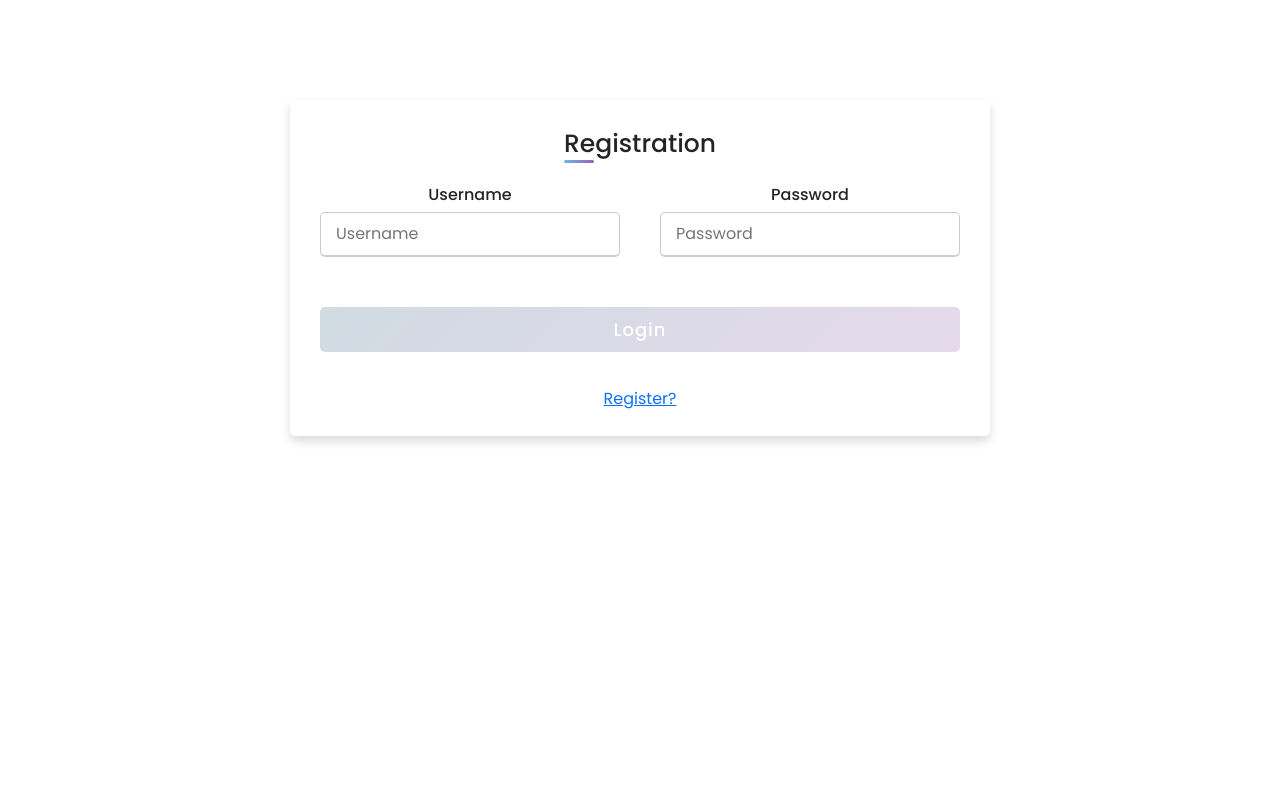
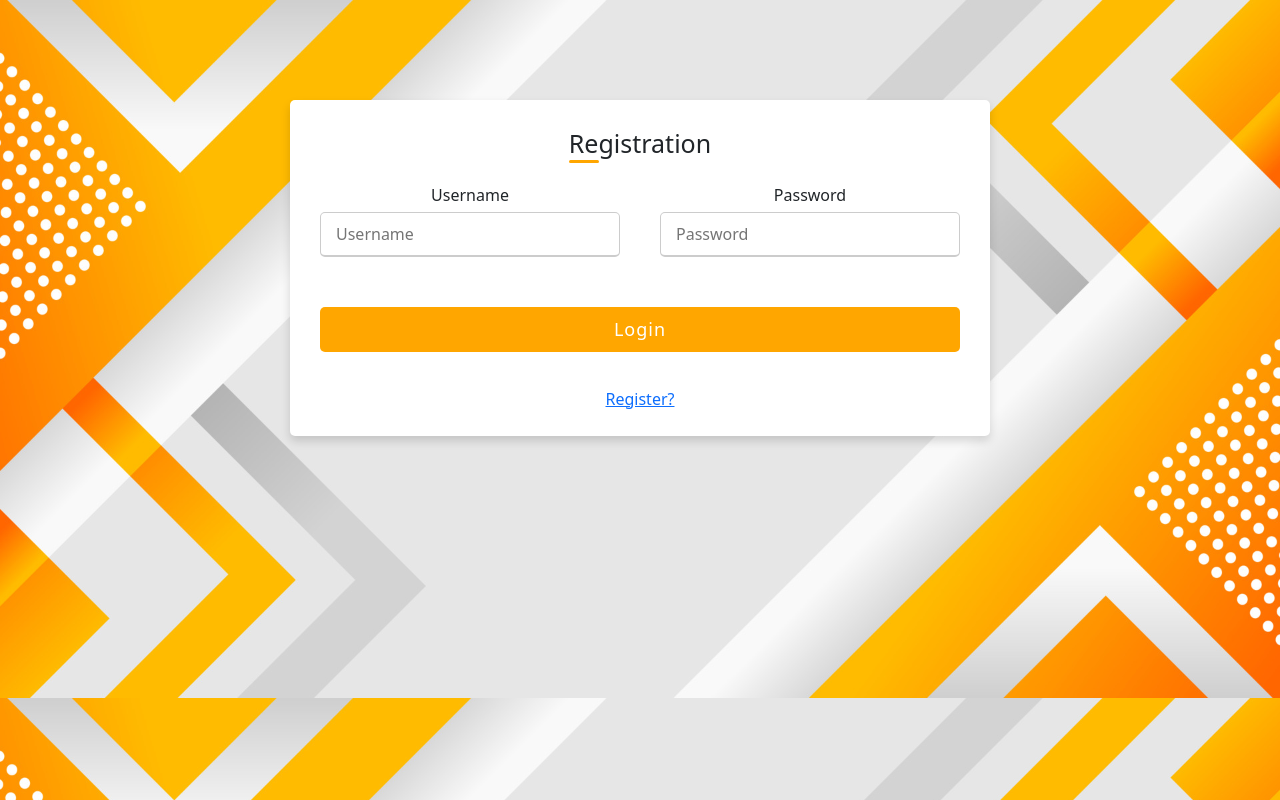
Before and after one commit to tanmays1124/frontend2, a React (Create React App) app: page /login in a window 1280 px wide. Built offline with nearby package versions, Linux system fonts and the light colour scheme.

Commit message:
background image

```diff
--- a/src/App.css
+++ b/src/App.css
@@ -1,13 +1,13 @@
 /* src/App.css */
 body {
-  font-family: "Arial", sans-serif;
   margin: 0;
   padding: 0;
   background-color: #f4f4f4;
+  background-image: url('images/bg.jpg');
+  background-size: cover;
 }
 * {
     margin: 0;
     padding: 0;
-    box-sizing: border-box;
   }
 /* Add styles for individual pages if needed */
--- a/src/App.js
+++ b/src/App.js
@@ -1,6 +1,6 @@
 // import react from 'react';
 import { BrowserRouter as Router, Route, Routes } from "react-router-dom";
-// import "./App.css";
+import "./App.css";
 import Home from "./components/Home";
 // import Navbar from './components/Navbar'
 import History from "./components/History";
--- a/src/components/History.css
+++ b/src/components/History.css
@@ -8,7 +8,7 @@
   }
 
   .quiz-history {
-    max-width: 800px;
+    max-width: 1000px;
     margin: 0 auto;
     /* background-color:rgb(154, 204, 218); */
 
@@ -18,7 +18,9 @@
     list-style: none;
     padding: 0;
     box-shadow: 1px 2px 8px 0px rgba(0, 0, 0, 0.459);
-    /* background-color:rgb(154, 204, 218); */
+    background-color:#f8f8f8;
+    max-height: 100vh;
+    overflow-y: scroll;
 
   }
 
@@ -28,7 +30,7 @@
     transition: background-color 0.3s ease-in-out, transform 0.3s ease-in-out;
     cursor: pointer;
     margin: 10px;
-    /* background-color:rgb(154, 204, 218); */
+    background-color:#f8f8f8;
 
 
 
@@ -75,14 +77,14 @@
   }
 
   .correct {
-    background-color: #81e78e;
+    background-color: #2efe85;
     /* padding: 8px; */
     /* padding: 1px; */
 
   }
 
   .wrong {
-    background-color: #ffcdd2;
+    background-color: #ff4646;
     /* padding: 1px; */
   }
 
--- a/src/components/Home.css
+++ b/src/components/Home.css
@@ -5,7 +5,7 @@
     margin: 20px;
     margin-bottom: 20px;
     margin-top: 80px;
-
+    /* max-width: 250px; */
     transition: 0.5s ease-in-out;
 }
 .card:hover{
--- a/src/components/Landing.js
+++ b/src/components/Landing.js
@@ -2,7 +2,7 @@ import { Link,useNavigate } from "react-router-dom";
 import React, { useState, useEffect } from "react";
 
 // import './Landing.css';
-import bg from "../images/bg.png";
+import bg from "../images/bg.jpg";
 
 const Landing = () => {
   const [isHoveredlog, setIsHoveredlog] = useState(false);
--- a/src/components/Login.css
+++ b/src/components/Login.css
@@ -1,10 +1,10 @@
 @import url('https://fonts.googleapis.com/css2?family=Poppins:wght@200;300;400;500;600;700&display=swap');
- *{
+ /* *{
   margin: 0;
   padding: 0;
   box-sizing: border-box;
   font-family: 'Poppins',sans-serif;
-}
+} */
 /* body{
   height: 100vh;
   display: flex;
@@ -35,7 +35,7 @@
   height: 3px;
   width: 30px;
   border-radius: 5px;
-  background: linear-gradient(135deg, #71b7e6, #9b59b6);
+  background: #ffa600;
 }
 .content form .user-details{
   display: flex;
@@ -65,7 +65,7 @@ form .input-box span.details{
 }
 .user-details .input-box input:focus,
 .user-details .input-box input:valid{
-  border-color: #9b59b6;
+  border-color: #ffa600;
 }
  form .gender-details .gender-title{
   font-size: 20px;
@@ -115,11 +115,11 @@ form .input-box span.details{
    letter-spacing: 1px;
    cursor: pointer;
    transition: all 0.3s ease;
-   background: linear-gradient(135deg, #d0dbe2, #e5d9ea);
+   background: #ffa600;
  }
  form .button input:hover{
   /* transform: scale(0.99); */
-  background: linear-gradient(-135deg, #d2d4d5, #9b59b6);
+  background: #ff8901;
   }
  @media(max-width: 584px){
  .login-container{
--- a/src/components/Navbar.js
+++ b/src/components/Navbar.js
@@ -57,7 +57,7 @@ return(
             Profile
           </Link>
           <ul className="dropdown-menu">
-            <li><div className="dropdown-item" onClick={handleLogout}>Logout</div></li>
+            <li><div className="dropdown-item" onClick={handleLogout} style={{ cursor: "pointer"}} >Logout</div></li>
             <li><Link className="dropdown-item" to="#">Edit Profile</Link></li>
           </ul>
         </li>
```
Also changed, not shown: src/images/bg-1.png (renamed from src/images/bg.png), src/images/bg.jpg (added).
